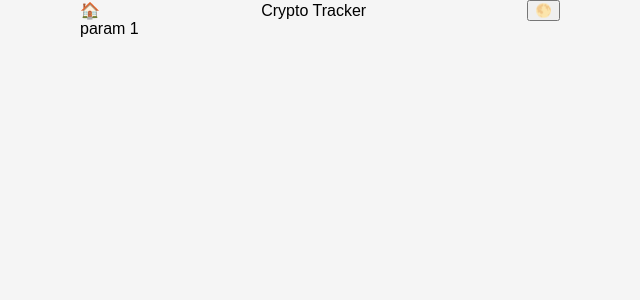
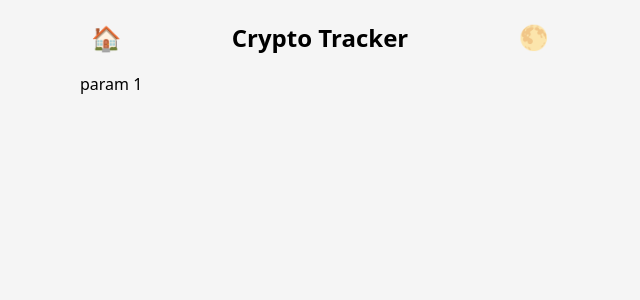
Before and after one commit to ckhe1215/crypto-tracker, a React (Create React App) app: page /1 in a window 1280 px wide. Shown: the top 300 px of the page, without its empty margins (320-960 px from the left). Built offline with nearby package versions, Linux system fonts and the light colour scheme.

Commit message:
style: add main page style

```diff
--- a/src/components/CoinCard.tsx
+++ b/src/components/CoinCard.tsx
@@ -1,19 +1,39 @@
 import React from "react";
 import { Link } from "react-router-dom";
 import styled from "styled-components";
+import ICoin from "../types/coin";
 
 const Card = styled.div`
-  padding: 20px 10px;
+  display: flex;
+  align-items: center;
+  padding: 1.3rem;
   border: 1px solid black;
   background-color: white;
+  color: black;
   border-radius: 5px;
-  margin-top: 10px;
+  margin-bottom: 0.6rem;
+  font-size: 1rem;
 `;
 
-export default function CoinCard({ title, id }: { title: string; id: string }) {
+const Thumbnail = styled.img`
+  width: 1.5rem;
+  margin-right: 0.8rem;
+  /* vertical-align: middle; */
+`;
+
+interface ICoinCard {
+  coin: ICoin;
+}
+
+export default function CoinCard({ coin }: ICoinCard) {
   return (
-    <Link to={`${id}`}>
-      <Card>{title}</Card>
+    <Link to={`${coin.id}`}>
+      <Card>
+        <Thumbnail
+          src={`https://coinicons-api.vercel.app/api/icon/${coin.symbol.toLowerCase()}`}
+        />
+        <span>{coin.name}</span>
+      </Card>
     </Link>
   );
 }
--- a/src/components/CoinList.tsx
+++ b/src/components/CoinList.tsx
@@ -1,15 +1,6 @@
 import React from "react";
 import CoinCard from "./CoinCard";
-
-interface ICoin {
-  id: string;
-  is_active: boolean;
-  is_new: boolean;
-  name: string;
-  rank: number;
-  symbol: string;
-  type: string;
-}
+import ICoin from "../types/coin";
 
 interface ICoinList {
   coins: ICoin[];
@@ -19,7 +10,7 @@ export default function CoinList({ coins }: ICoinList) {
   return (
     <div>
       {coins.map((coin) => (
-        <CoinCard key={coin.id} title={coin.name} id={coin.id} />
+        <CoinCard key={coin.id} coin={coin} />
       ))}
     </div>
   );
--- a/src/components/Header.tsx
+++ b/src/components/Header.tsx
@@ -8,6 +8,20 @@ const Wrapper = styled.div`
   display: flex;
   justify-content: space-between;
   align-items: center;
+  padding: 1.5rem 0.7rem;
+  font-size: 1.5rem;
+`;
+
+const Title = styled.h1`
+  font-size: 1.5rem;
+  font-weight: bold;
+`;
+
+const ToggleButton = styled.button`
+  background: none;
+  border: 0px;
+  padding: 0;
+  font-size: 1.5rem;
 `;
 
 export default function Header() {
@@ -19,8 +33,8 @@ export default function Header() {
   return (
     <Wrapper>
       <Link to="/">🏠</Link>
-      <h1>Crypto Tracker</h1>
-      <button onClick={onClick}>{isDarkMode ? "☀️" : "🌕"}</button>
+      <Title>Crypto Tracker</Title>
+      <ToggleButton onClick={onClick}>{isDarkMode ? "☀️" : "🌕"}</ToggleButton>
     </Wrapper>
   );
 }
--- a/src/styles/GlobalStyle.tsx
+++ b/src/styles/GlobalStyle.tsx
@@ -1,6 +1,8 @@
 import { createGlobalStyle } from "styled-components";
 
 const GlobalStyle = createGlobalStyle`
+  @import url('https://fonts.googleapis.com/css2?family=Noto+Sans:wght@400;500;600&display=swap');
+
   html, body, div, span, applet, object, iframe,
   h1, h2, h3, h4, h5, h6, p, blockquote, pre,
   a, abbr, acronym, address, big, cite, code,
@@ -52,7 +54,7 @@ const GlobalStyle = createGlobalStyle`
     box-sizing: border-box;
   }
   body {
-      font-family: 'Source Sans Pro', sans-serif;
+    font-family: 'Noto Sans', sans-serif;
     background-color: ${(props) => props.theme.bgColor};
     color: ${(props) => [props.theme.textColor]};
   }
--- /dev/null
+++ b/src/types/coin.ts
@@ -0,0 +1,9 @@
+export default interface ICoin {
+  id: string;
+  is_active: boolean;
+  is_new: boolean;
+  name: string;
+  rank: number;
+  symbol: string;
+  type: string;
+}
```
Lines whose indentation alone changed are shown as unchanged.
